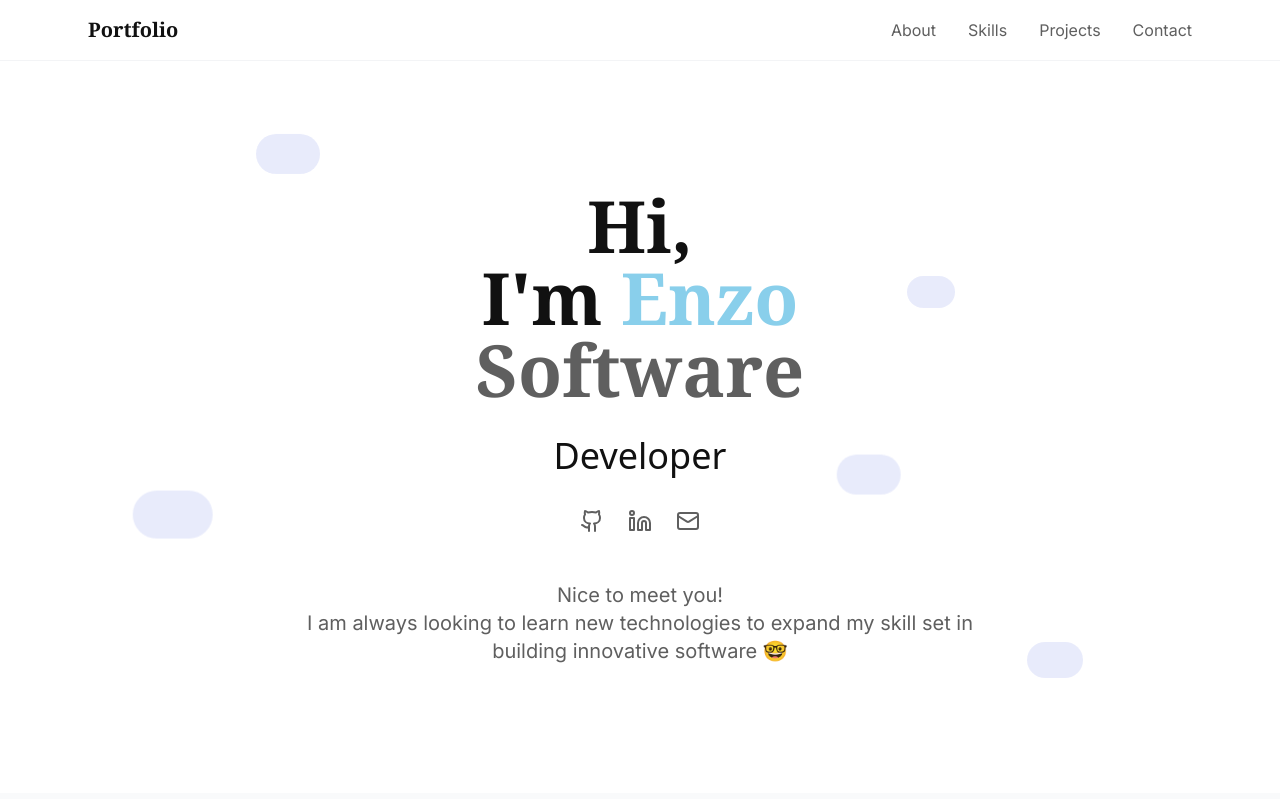
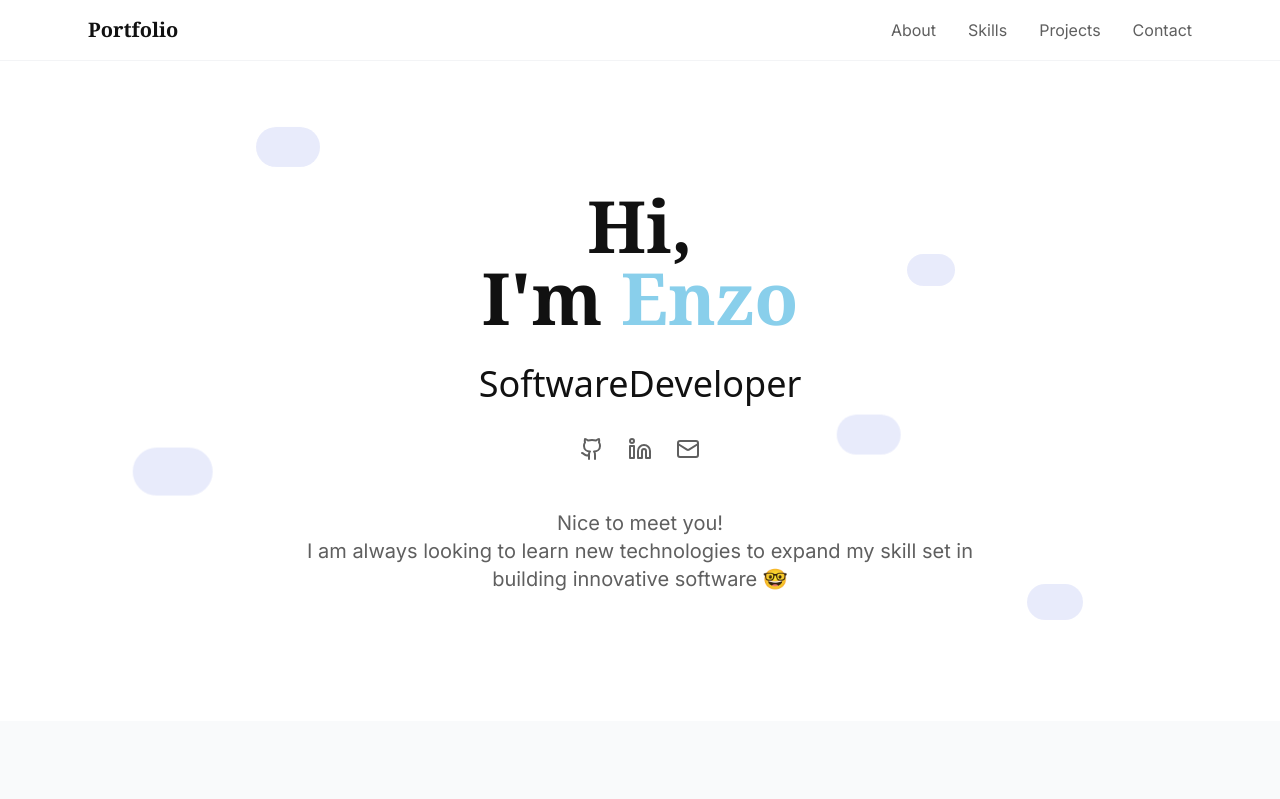
Before and after one commit to enzofgomes/portfolioEG, a React (Vite) app: page / in a window 1280 px wide. Shown: the top 799 px of the page. Built offline with nearby package versions, Linux system fonts and the light colour scheme.

Commit message:
Update hero-section.tsx

```diff
--- a/src/components/ui/hero-section.tsx
+++ b/src/components/ui/hero-section.tsx
@@ -10,7 +10,7 @@ export default function HeroSection() {
           <h1 className="font-serif text-4xl md:text-6xl lg:text-7xl font-bold text-portfolio-text mb-8 leading-tight">
             Hi,<br />
             I'm <span className="text-portfolio-primary">Enzo</span><br />
-            <span className="text-portfolio-muted">Software</span><br />
+            <span className="font-sans font-normal text-3xl md:text-4xl">Software</span>
             <span className="font-sans font-normal text-3xl md:text-4xl">Developer</span>
           </h1>
 
```
